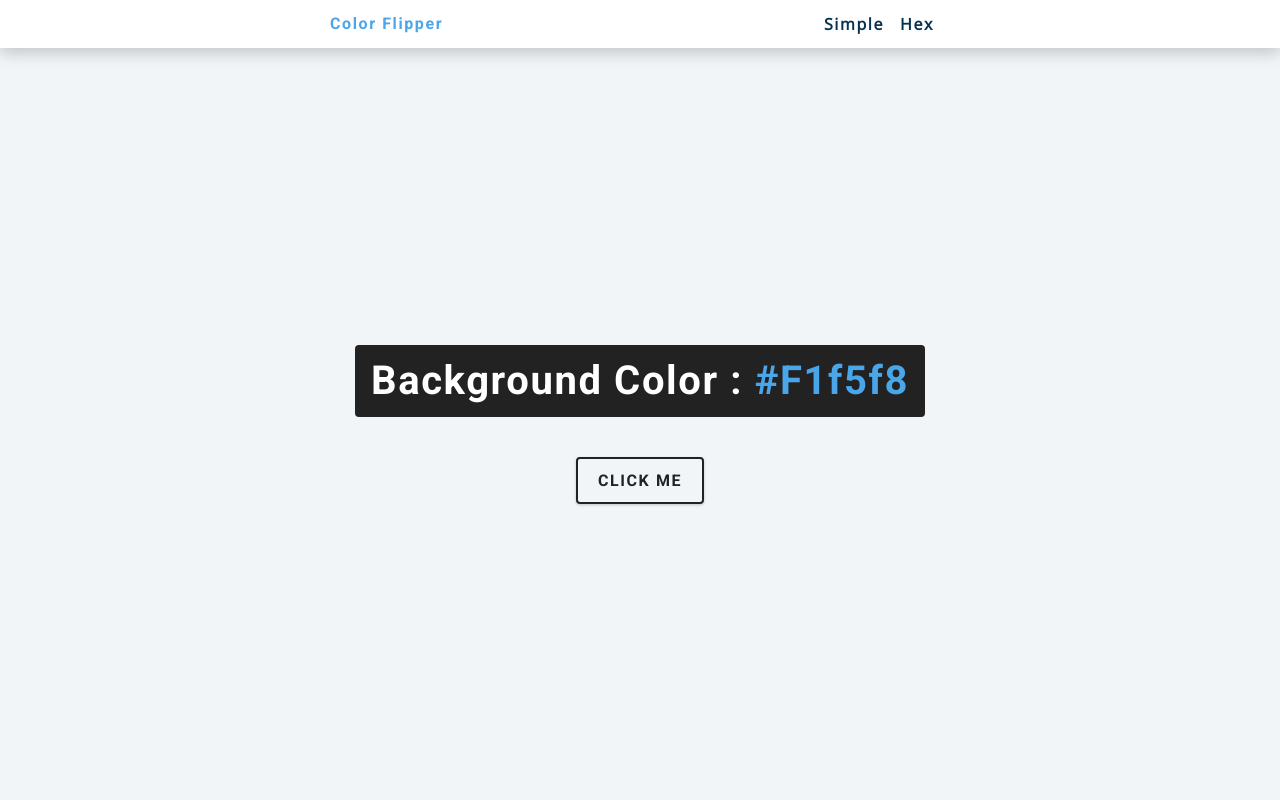
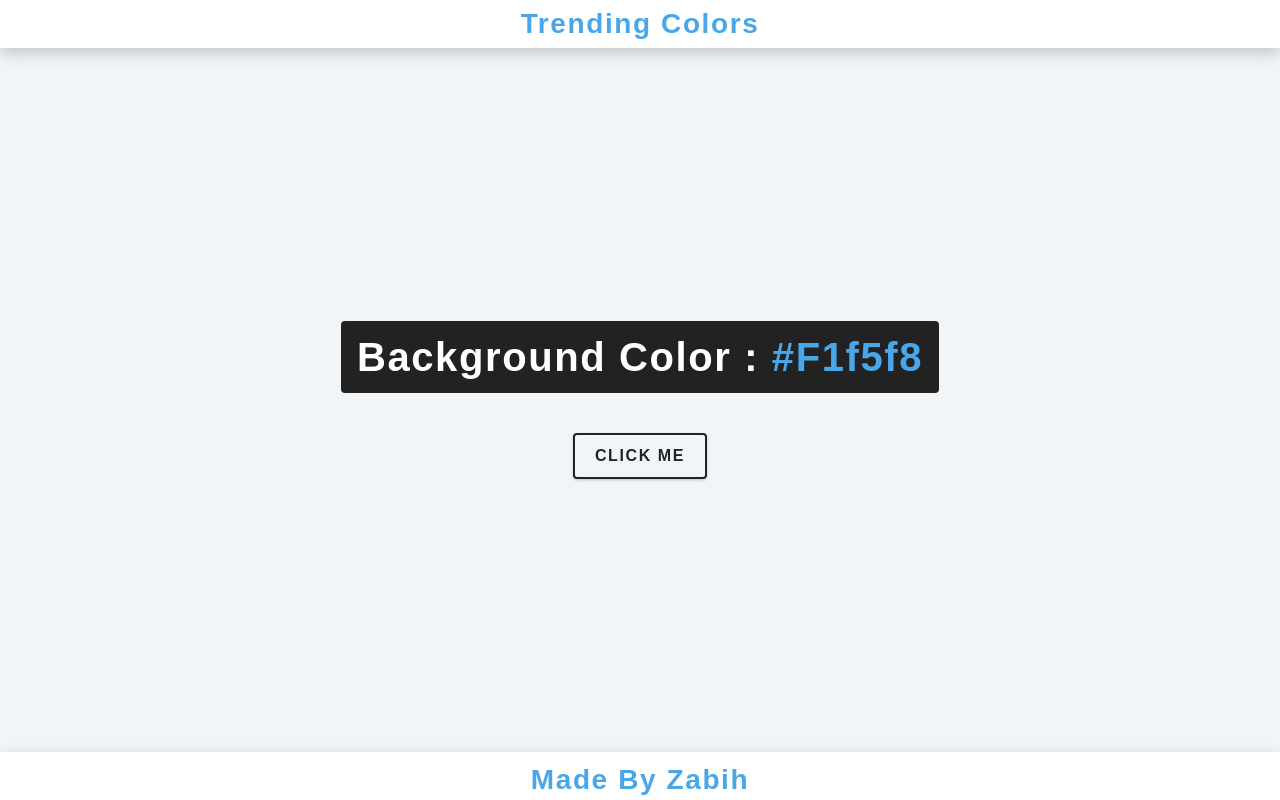
Before and after one commit to zabihhaqqani/Trending-colors, a plain HTML site: page index.html in a window 1280 px wide. Drawn offline with nearby package versions, Linux system fonts and the light colour scheme; a web font is replaced by a local one.

Commit message:
style : added my name

```diff
--- a/index.html
+++ b/index.html
@@ -1,5 +1,6 @@
 <!DOCTYPE html>
 <html lang="en">
+
 <head>
     <meta charset="UTF-8" />
     <meta name="viewport" content="width=device-width, initial-scale=1.0" />
@@ -8,14 +9,12 @@
     <!-- styles -->
     <link rel="stylesheet" href="./style.css" />
 </head>
+
 <body>
     <nav>
         <div class="nav-center">
-        <h4>color flipper</h4>
-        <ul class="nav-links">
-          <li><a href="index.html">simple</a></li>
-          <li><a href="hex.html">hex</a></li>
-        </ul>
+            <h3>Trending Colors</h3>
+
         </div>
     </nav>
     <main>
@@ -25,7 +24,14 @@
         </div>
 
     </main>
+     <nav id="navi" style="padding:13.5px ;">
+        <div class="nav-center">
+            <h3>Made by Zabih</h3>
+
+        </div>
+    </nav>
     <!-- javascript -->
     <script src="./app.js"></script>
 </body>
+
 </html>
--- a/style.css
+++ b/style.css
@@ -3,8 +3,7 @@
 Fonts
 ===============
 */
-@import url("https://fonts.googleapis.com/css?family=Open+Sans|Roboto:400,700&display=swap");
-
+@import url('https://fonts.googleapis.com/css2?family=Fira+Sans&family=IBM+Plex+Sans+Thai+Looped&family=Montserrat&display=swap');
 /*
 ===============
 Variables
@@ -43,7 +42,8 @@ Variables
     --clr-green-dark: hsl(125, 67%, 44%);
     --clr-green-light: hsl(125, 71%, 66%);
     --clr-black: #222;
-    --ff-primary: "Roboto", sans-serif;
+    --ff-primary: 'IBM Plex Sans Thai Looped',
+    sans-serif;
     --ff-secondary: "Open Sans", sans-serif;
     --transition: all 0.3s linear;
     --spacing: 0.1rem;
@@ -188,11 +188,10 @@ nav {
     max-width: var(--fixed-width);
     margin: 0 auto;
     display: flex;
-    align-items: center;
-    justify-content: space-between;
+    justify-content: center;
 }
 
-.nav-center h4 {
+.nav-center h3 {
     margin-bottom: 0;
     color: var(--clr-primary-5);
 }
@@ -220,7 +219,7 @@ Container
 ===============
 */
 main {
-    min-height: calc(100vh - 3rem);
+    min-height: calc(88vh);
     display: grid;
     place-items: center;
 }
```
Also changed, not shown: hex.js (deleted, +0 -24 lines), hex.html (deleted). Lines whose indentation alone changed are shown as unchanged.
